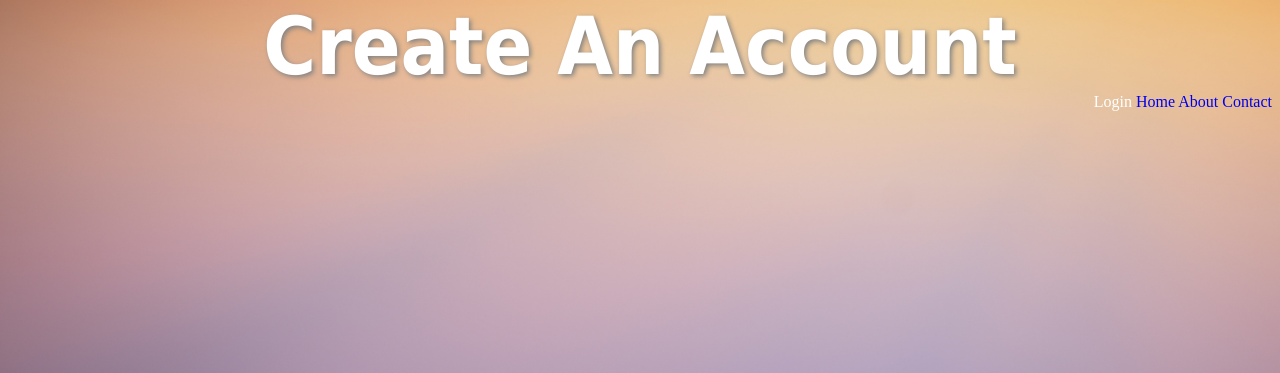
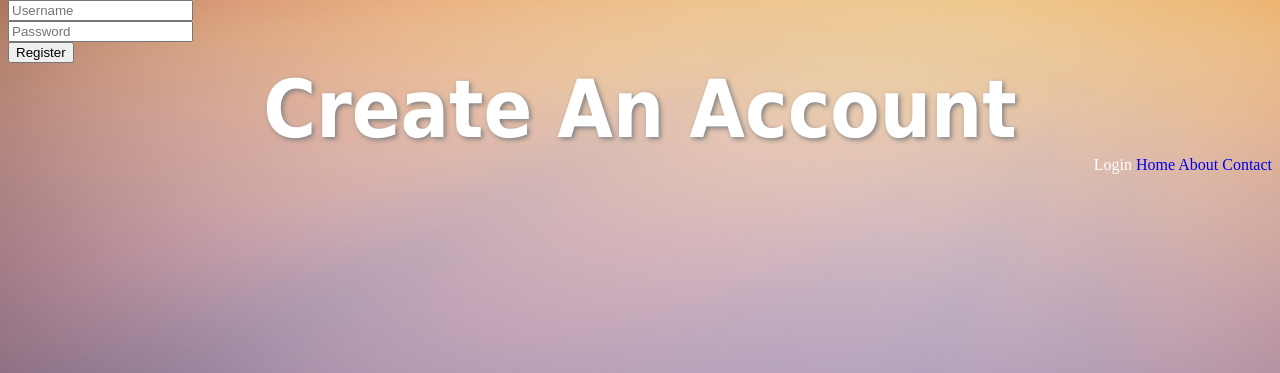
Before and after one commit to jrojas53/ReadyMedi, a PHP site: page /register.php in a window 1280 px wide. Shown: the part 62-435 px from the top of the page. Run offline with PHP 8.4, Linux system fonts and the light colour scheme; a stand-in replaces the project's code that opens the database connection.

Commit message:
added html register form, configured php settings. Login form is set to valid if user information is in the database already, if not, registering account will go forward

```diff
--- a/Website/register.php
+++ b/Website/register.php
@@ -12,8 +12,62 @@
                 <li><a class = "active" style="text-decoration: none"  href="register.php"> Register</a></li>
             </ul>
         </header>
+        <!--Create user account form><!-->
+        <form action="register.php" method="post">
+            <input type="text" name="username" value ="" placeholder="Username" required> </br>
+            <input type="password" name="password" value ="" placeholder="Password" required> </br>
+            <input type="submit" name="Register" value="Register">
+        </form>
+
         <?php
+        // PHP Register form resource provided by: Dr. Nick Toothman
+        // Currently Commented: will uncomment
+        // when register.php is ready to be
+        // attached to .connect.php or config.php
+        require_once( "config.php");
 
+        //Check for Session Error
+        if (isset($_SESSION["error"])) {
+            echo "Session Error, Please Try Again!\n";
+            echo $_SESSION["error"];
+            unset($_SESSION["error"]);
+            die();
+        }
+
+        //If true, register account with input data
+        if (isset($_POST['Register'])) {
+            unset($_POST['Register']);
+            $db = get_connection();
+            $username = $_POST['username'];
+            $password = $_POST['password'];
+            //check if username and/or password fields are emtpy
+            if (strlen($username) == 0 || strlen($password) == 0) {
+                //Redirect user to complete any missing fields
+                $_SESSION["error"] = "Username and/or Password CANNOT be empty!";
+                header("Location: register.php");
+            }
+
+            $statement = $db->prepare("INSERT INTO User (username, password) VALUES (?, ?)");
+            $passHash = password_hash($password, PASSWORD_DEFAULT);
+            $statement->bind_param('ss', $username, $passHash);
+
+            if ($statement->execute()) {
+                $resulObj = $statement->get_result();
+                $result = $resulObj->fetch_assoc();
+                //If error occurs, redirect page back to register.php
+                if (is_null($result["userid"])) {
+                    $_SESSION["error"] = $result["Error"];
+                    header("Location: register.php");
+                }
+                else {
+                    echo "Account has been registered!";
+                    header("Location: login.php");
+                }
+            }
+            else {
+                echo "Result Error: " . mysqli_error($db);
+            }
+        }
         ?>
         <h1>Create An Account</h1>
         <div class ="footer">
```
